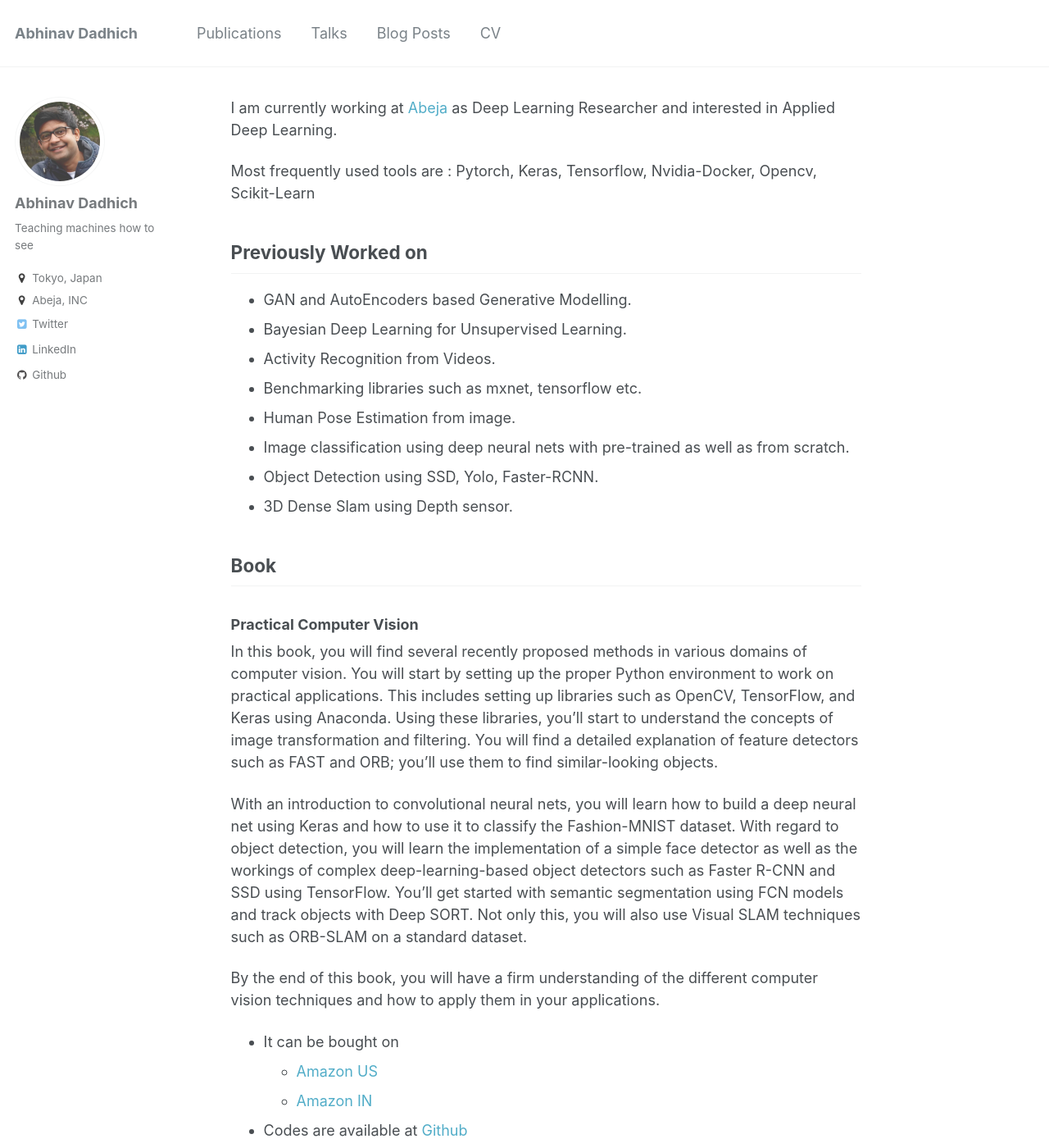
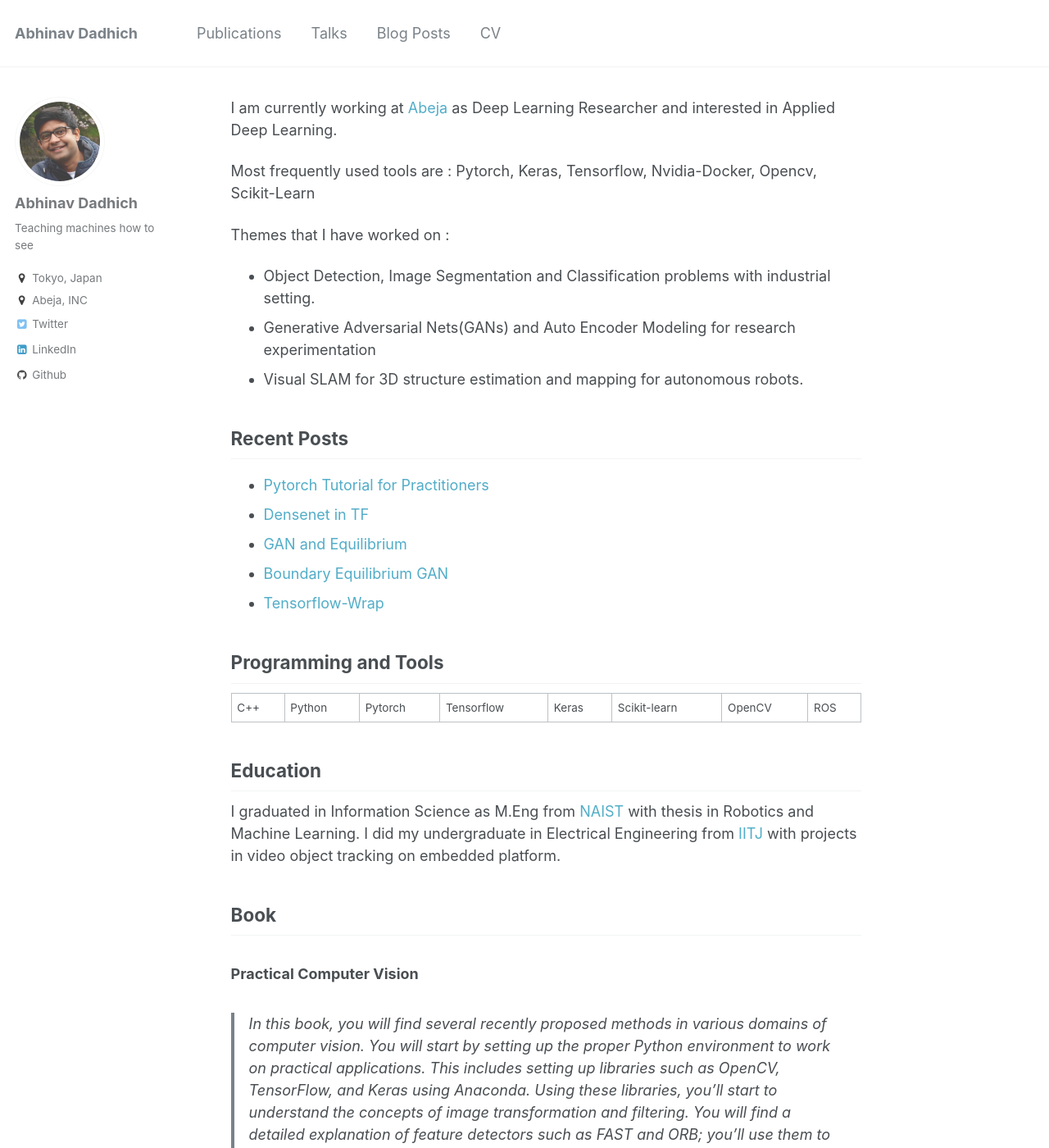
Before and after one commit to ResByte/ResByte.github.io, a Jekyll site: the page built from _pages/about.md, in a window 1280 px wide and 1400 px high. Shown: the whole window at 82% size. Built offline with Jekyll 4.4.1, drawn with Linux system fonts in a browser that asks for light colours; some of the changed text lies outside the part shown.

Commit message:
minor fix

```diff
--- a/_pages/about.md
+++ b/_pages/about.md
@@ -12,30 +12,10 @@ I am currently working at [Abeja](http://www.abeja.asia) as Deep Learning Resear
 
 Most frequently used tools are : Pytorch, Keras, Tensorflow, Nvidia-Docker, Opencv, Scikit-Learn
 
-## Previously Worked on
-- GAN and AutoEncoders based Generative Modelling.
-- Bayesian Deep Learning for Unsupervised Learning.
-- Activity Recognition from Videos.
-- Benchmarking libraries such as mxnet, tensorflow etc.
-- Human Pose Estimation from image.
-- Image classification using deep neural nets with pre-trained as well as from scratch.
-- Object Detection using SSD, Yolo, Faster-RCNN.
-- 3D Dense Slam using Depth sensor.
-
-## Book
-
-### Practical Computer Vision
-In this book, you will find several recently proposed methods in various domains of computer vision. You will start by setting up the proper Python environment to work on practical applications. This includes setting up libraries such as OpenCV, TensorFlow, and Keras using Anaconda. Using these libraries, you'll start to understand the concepts of image transformation and filtering. You will find a detailed explanation of feature detectors such as FAST and ORB; you'll use them to find similar-looking objects.
-
-With an introduction to convolutional neural nets, you will learn how to build a deep neural net using Keras and how to use it to classify the Fashion-MNIST dataset. With regard to object detection, you will learn the implementation of a simple face detector as well as the workings of complex deep-learning-based object detectors such as Faster R-CNN and SSD using TensorFlow. You'll get started with semantic segmentation using FCN models and track objects with Deep SORT. Not only this, you will also use Visual SLAM techniques such as ORB-SLAM on a standard dataset.
-
-By the end of this book, you will have a firm understanding of the different computer vision techniques and how to apply them in your applications.
-
-- It can be bought on
-	- [Amazon US](https://www.amazon.com/Practical-Computer-Vision-insightful-information/dp/1788297687/ref=sr_1_3?ie=UTF8&qid=1519823185&sr=8-3&keywords=Practical+Computer+vision)
-	- [Amazon IN](https://www.amazon.in/Practical-Computer-Vision-insightful-information-ebook/dp/B079QXG3WR/ref=tmm_kin_swatch_0?_encoding=UTF8&qid=1519824336&sr=8-1)
-
-- Codes are available at [Github](https://github.com/ResByte/Practical-Computer-Vision)
+Themes that I have worked on :
+- Object Detection, Image Segmentation and Classification problems with industrial setting.
+- Generative Adversarial Nets(GANs) and Auto Encoder Modeling for research experimentation
+- Visual SLAM for 3D structure estimation and mapping for autonomous robots.
 
 ## Recent Posts
 - [Pytorch Tutorial for Practitioners](https://resbyte.github.io/posts/2017/08/pytorch-tutorial/)
@@ -46,9 +26,25 @@ By the end of this book, you will have a firm understanding of the different com
 
 ## Programming and Tools
 
-C++ | Python| Keras | Tensorflow | Mxnet | Scikit-learn | OpenCV | ROS
+C++ | Python| Pytorch | Tensorflow | Keras | Scikit-learn | OpenCV | ROS
 
 
 ## Education
 
-I completed Master course in Information Science from [NAIST](http://www.naist.jp/en/) with thesis in Robotics and Machine Learning. I did my undergraduate in Electrical Engineering from [IITJ](http://www.iitj.ac.in) with projects in video object tracking on embedded platform.
+I graduated in Information Science as M.Eng from [NAIST](http://www.naist.jp/en/) with thesis in Robotics and Machine Learning. I did my undergraduate in Electrical Engineering from [IITJ](http://www.iitj.ac.in) with projects in video object tracking on embedded platform.
+
+
+
+## Book
+
+### Practical Computer Vision
+
+> In this book, you will find several recently proposed methods in various domains of computer vision. You will start by setting up the proper Python environment to work on practical applications. This includes setting up libraries such as OpenCV, TensorFlow, and Keras using Anaconda. Using these libraries, you'll start to understand the concepts of image transformation and filtering. You will find a detailed explanation of feature detectors such as FAST and ORB; you'll use them to find similar-looking objects. With an introduction to convolutional neural nets, you will learn how to build a deep neural net using Keras and how to use it to classify the Fashion-MNIST dataset. With regard to object detection, you will learn the implementation of a simple face detector as well as the workings of complex deep-learning-based object detectors such as Faster R-CNN and SSD using TensorFlow. You'll get started with semantic segmentation using FCN models and track objects with Deep SORT. Not only this, you will also use Visual SLAM techniques such as ORB-SLAM on a standard dataset.
+
+By the end of this book, you will have a firm understanding of the different computer vision techniques and how to apply them in your applications.
+
+- It can be bought on
+	- [Amazon US](https://www.amazon.com/Practical-Computer-Vision-insightful-information/dp/1788297687/ref=sr_1_3?ie=UTF8&qid=1519823185&sr=8-3&keywords=Practical+Computer+vision)
+	- [Amazon IN](https://www.amazon.in/Practical-Computer-Vision-insightful-information-ebook/dp/B079QXG3WR/ref=tmm_kin_swatch_0?_encoding=UTF8&qid=1519824336&sr=8-1)
+
+- Codes are available at [Github](https://github.com/ResByte/Practical-Computer-Vision)
```
